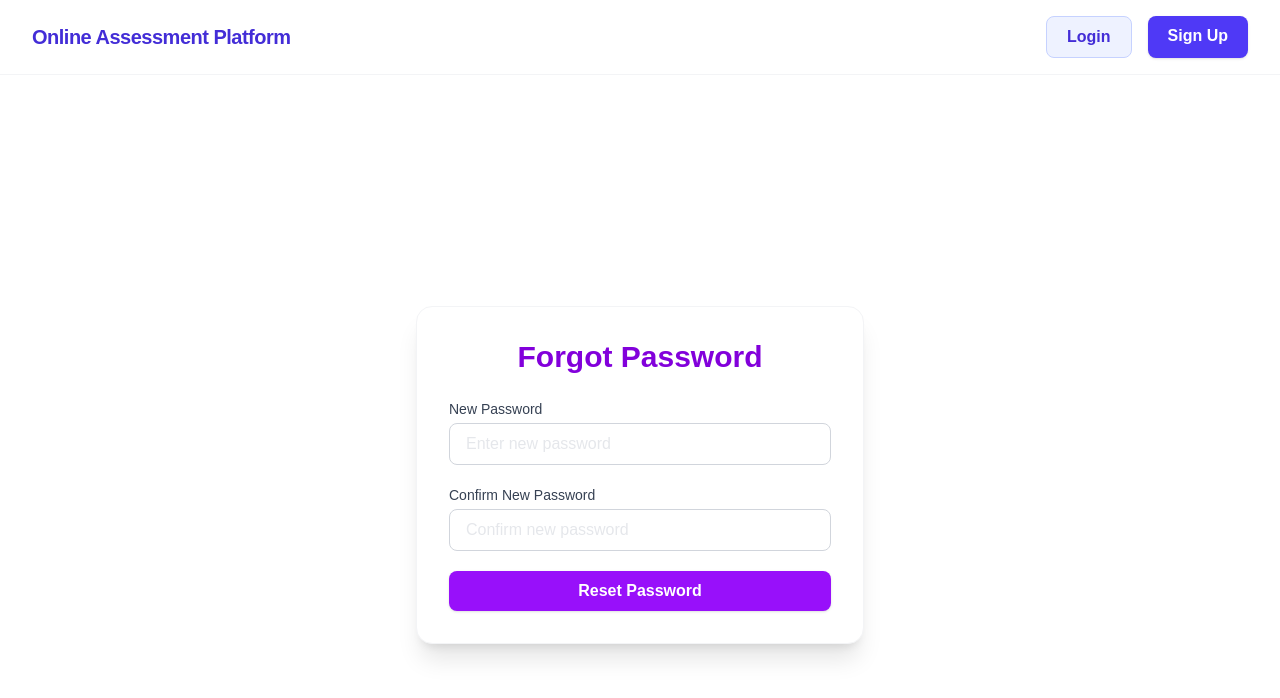
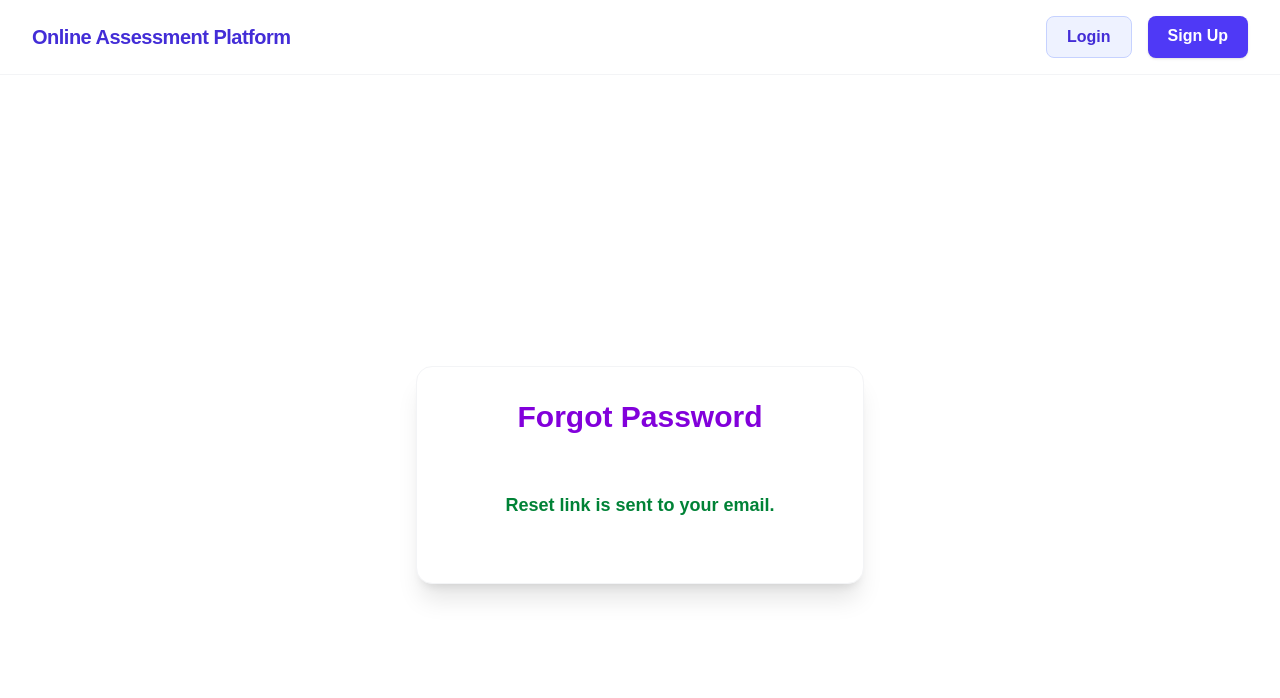
Before and after one commit to Rajkumar-robert/new-project, a Next.js app: page /forgot-password in a window 1280 px wide. Both pictures are taken after typing "name@example.com" into the empty fields and a click on the button "Send Reset Link". Shown: the top 698 px of the page. Built offline with nearby package versions, Linux system fonts and the light colour scheme; no server answers.

Commit message:
Refactor: Simplify ForgotPasswordPage by removing password reset step and updating state management

```diff
--- a/app/forgot-password/page.js
+++ b/app/forgot-password/page.js
@@ -1,11 +1,9 @@
 "use client";
-
-
 import { useState } from "react";
-import { forgotPassword, passwordResetComplete } from "../api/auth";
+import { forgotPassword } from "../api/auth";
 
 export default function ForgotPasswordPage() {
-  const [step, setStep] = useState(1);
+  const [sent, setSent] = useState(false);
   const [form, setForm] = useState({ email: "", password: "", confirmPassword: "" });
   const [error, setError] = useState("");
 
@@ -22,7 +20,7 @@ export default function ForgotPasswordPage() {
     try {
       const res = await forgotPassword(form.email);
       if (res.success) {
-        setStep(2);
+        setSent(true);
       } else {
         setError(res.message || "Failed to send reset email");
       }
@@ -31,40 +29,15 @@ export default function ForgotPasswordPage() {
     }
   };
 
-  const handlePasswordSubmit = async (e) => {
-    e.preventDefault();
-    setError("");
-    if (form.password !== form.confirmPassword) {
-      setError("Passwords do not match");
-      return;
-    }
-    if (!validatePassword(form.password)) {
-      setError("Password must be at least 8 characters, include upper and lowercase, a number, and a special character.");
-      return;
-    }
-    try {
-      const res = await passwordResetComplete({
-        password: form.password,
-        confirmPassword: form.confirmPassword,
-        token,
-        uidb64
-      });
-      if (res.success) {
-        alert("Password reset successful!");
-      } else {
-        setError(res.message || "Failed to reset password");
-      }
-    } catch (err) {
-      setError("Error resetting password");
-    }
-  };
 
   return (
     <div className="bg-white  min-h-screen flex items-center justify-center py-8 px-4">
       <div className="w-full max-w-md bg-white rounded-2xl shadow-xl p-8 border border-gray-100">
         <h2 className="text-3xl font-bold text-center text-purple-700 mb-6">Forgot Password</h2>
         {error && <p className="text-red-500 text-center mb-2">{error}</p>}
-        {step === 1 ? (
+        {sent ? (
+          <div className="text-center text-green-700 font-semibold text-lg py-8">Reset link is sent to your email.</div>
+        ) : (
           <form onSubmit={handleEmailSubmit} className="space-y-5">
             <div>
               <label htmlFor="email" className="block text-sm font-medium text-gray-700 mb-1">Email</label>
@@ -86,41 +59,6 @@ export default function ForgotPasswordPage() {
               Send Reset Link
             </button>
           </form>
-        ) : (
-          <form onSubmit={handlePasswordSubmit} className="space-y-5">
-            <div>
-              <label htmlFor="password" className="block text-sm font-medium text-gray-700 mb-1">New Password</label>
-              <input
-                id="password"
-                type="password"
-                name="password"
-                placeholder="Enter new password"
-                value={form.password}
-                onChange={handleChange}
-                required
-                className="w-full px-4 py-2 text-black placeholder:text-gray-200 border border-gray-300 rounded-lg focus:outline-none focus:ring-2 focus:ring-purple-400 focus:border-purple-400 transition"
-              />
-            </div>
-            <div>
-              <label htmlFor="confirmPassword" className="block text-sm font-medium text-gray-700 mb-1">Confirm New Password</label>
-              <input
-                id="confirmPassword"
-                type="password"
-                name="confirmPassword"
-                placeholder="Confirm new password"
-                value={form.confirmPassword}
-                onChange={handleChange}
-                required
-                className="w-full px-4 py-2 text-black placeholder:text-gray-200 border border-gray-300 rounded-lg focus:outline-none focus:ring-2 focus:ring-purple-400 focus:border-purple-400 transition"
-              />
-            </div>
-            <button
-              type="submit"
-              className="w-full bg-purple-600 hover:bg-purple-700 text-white font-semibold py-2 rounded-lg shadow transition"
-            >
-              Reset Password
-            </button>
-          </form>
         )}
       </div>
     </div>
```
